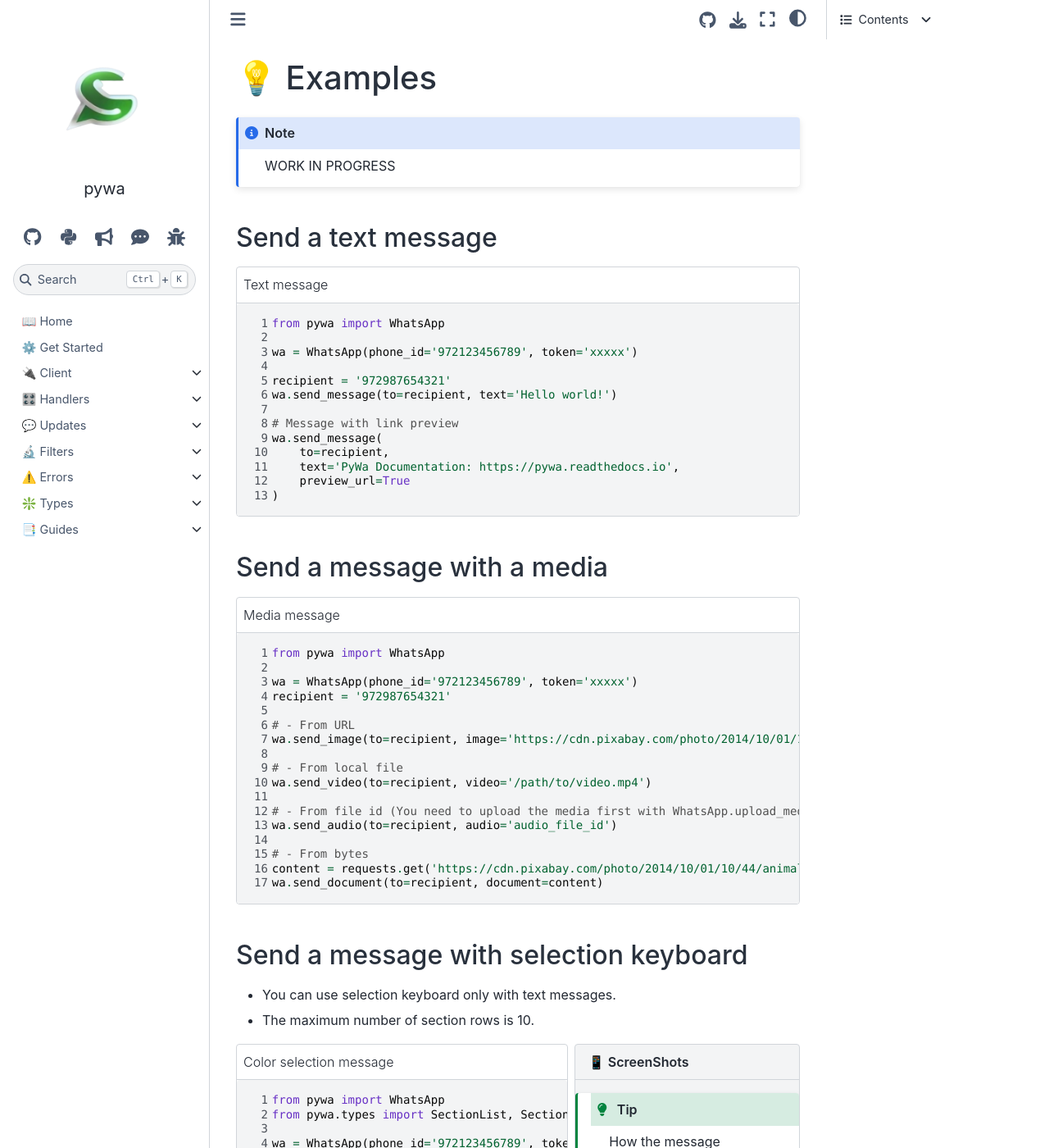
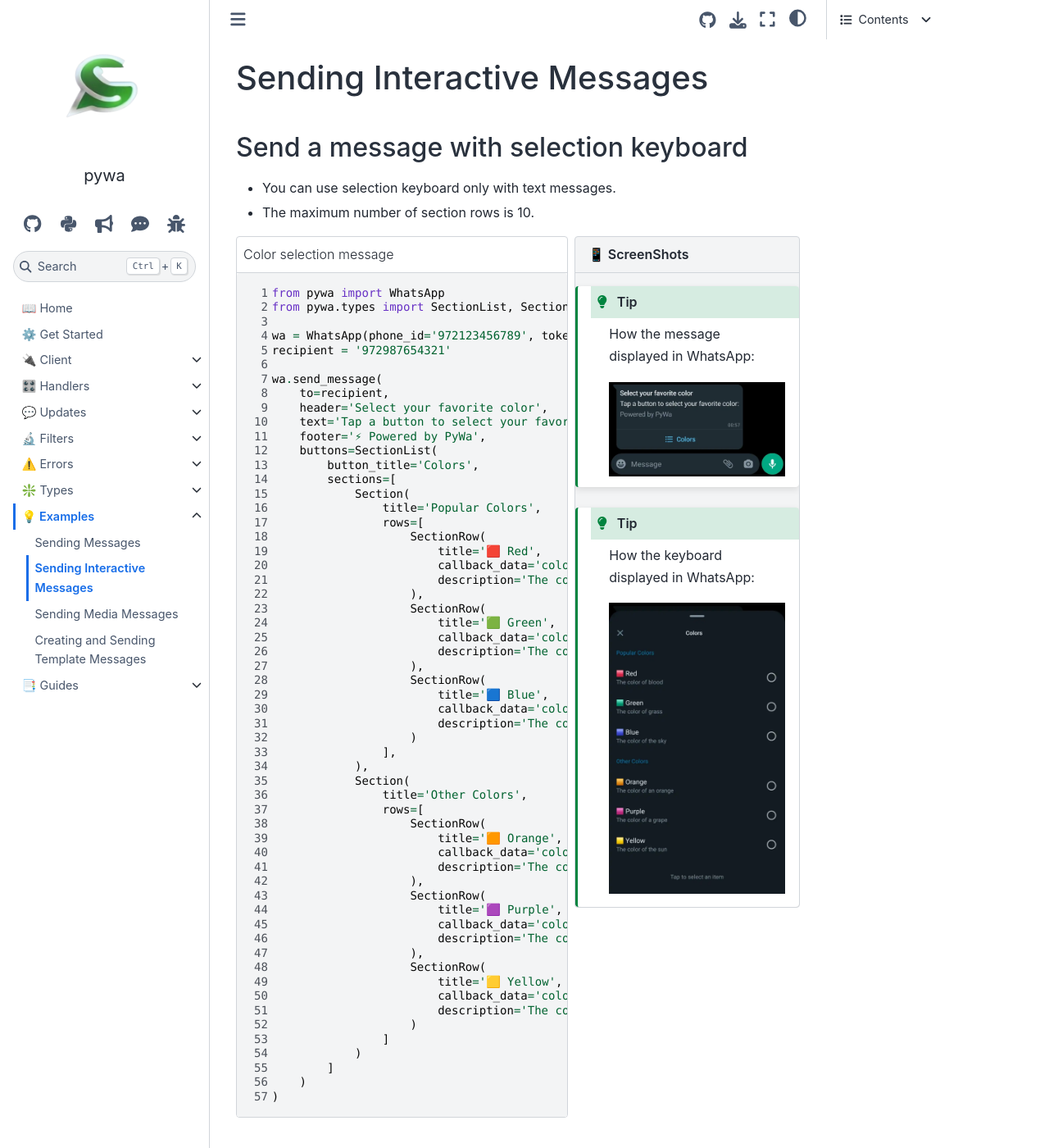
Before and after one commit to david-lev/pywa, a Sphinx documentation site: the page built from docs/source/content/examples/interactive.rst, in a window 1280 px wide and 1400 px high. Shown: the whole window at 82% size. Built offline with Sphinx 7.4.7 and the Sphinx Book theme 1.1.4, drawn with Linux system fonts in a browser that asks for light colours; pages that are not in the unit, such as notebooks, are missing from menus; some of the changed text lies outside the part shown.

Commit message:
[docs] moving examples.rst to dir

```diff
--- a/docs/source/content/examples.rst
+++ b/docs/source/content/examples/interactive.rst
@@ -1,55 +1,6 @@
-💡 Examples
-==============
+Sending Interactive Messages
+============================
 
-.. note::
-
-    WORK IN PROGRESS
-
-Send a text message
--------------------
-
-.. code-block:: python
-    :caption: Text message
-    :linenos:
-
-    from pywa import WhatsApp
-
-    wa = WhatsApp(phone_id='972123456789', token='xxxxx')
-
-    recipient = '972987654321'
-    wa.send_message(to=recipient, text='Hello world!')
-
-    # Message with link preview
-    wa.send_message(
-        to=recipient,
-        text='PyWa Documentation: https://pywa.readthedocs.io',
-        preview_url=True
-    )
-
-Send a message with a media
----------------------------
-
-.. code-block:: python
-    :caption: Media message
-    :linenos:
-
-    from pywa import WhatsApp
-
-    wa = WhatsApp(phone_id='972123456789', token='xxxxx')
-    recipient = '972987654321'
-
-    # - From URL
-    wa.send_image(to=recipient, image='https://cdn.pixabay.com/photo/2014/10/01/10/44/animal-468228_1280.jpg')
-
-    # - From local file
-    wa.send_video(to=recipient, video='/path/to/video.mp4')
-
-    # - From file id (You need to upload the media first with WhatsApp.upload_media to get the file id)
-    wa.send_audio(to=recipient, audio='audio_file_id')
-
-    # - From bytes
-    content = requests.get('https://cdn.pixabay.com/photo/2014/10/01/10/44/animal-468228_1280.jpg').content
-    wa.send_document(to=recipient, document=content)
 
 Send a message with selection keyboard
 --------------------------------------
@@ -61,13 +12,13 @@
 
     .. tip:: How the message displayed in WhatsApp:
 
-        .. image:: ../../_static/examples/selection-message.webp
+        .. image:: ../../../../_static/examples/selection-message.webp
             :alt: Selection message example
             :width: 90%
 
     .. tip:: How the keyboard displayed in WhatsApp:
 
-        .. image:: ../../_static/examples/selection-keyboard.webp
+        .. image:: ../../../../_static/examples/selection-keyboard.webp
             :alt: Selection keyboard example
             :width: 90%
 
@@ -144,7 +95,7 @@
 
     .. tip:: How the message displayed in WhatsApp:
 
-        .. image:: ../../_static/examples/buttons-message.webp
+        .. image:: ../../../../_static/examples/buttons-message.webp
             :alt: Buttons message example
             :width: 90%
 
```
Also changed, not shown: docs/source/content/examples/overview.rst (added, +12 -0 lines).
